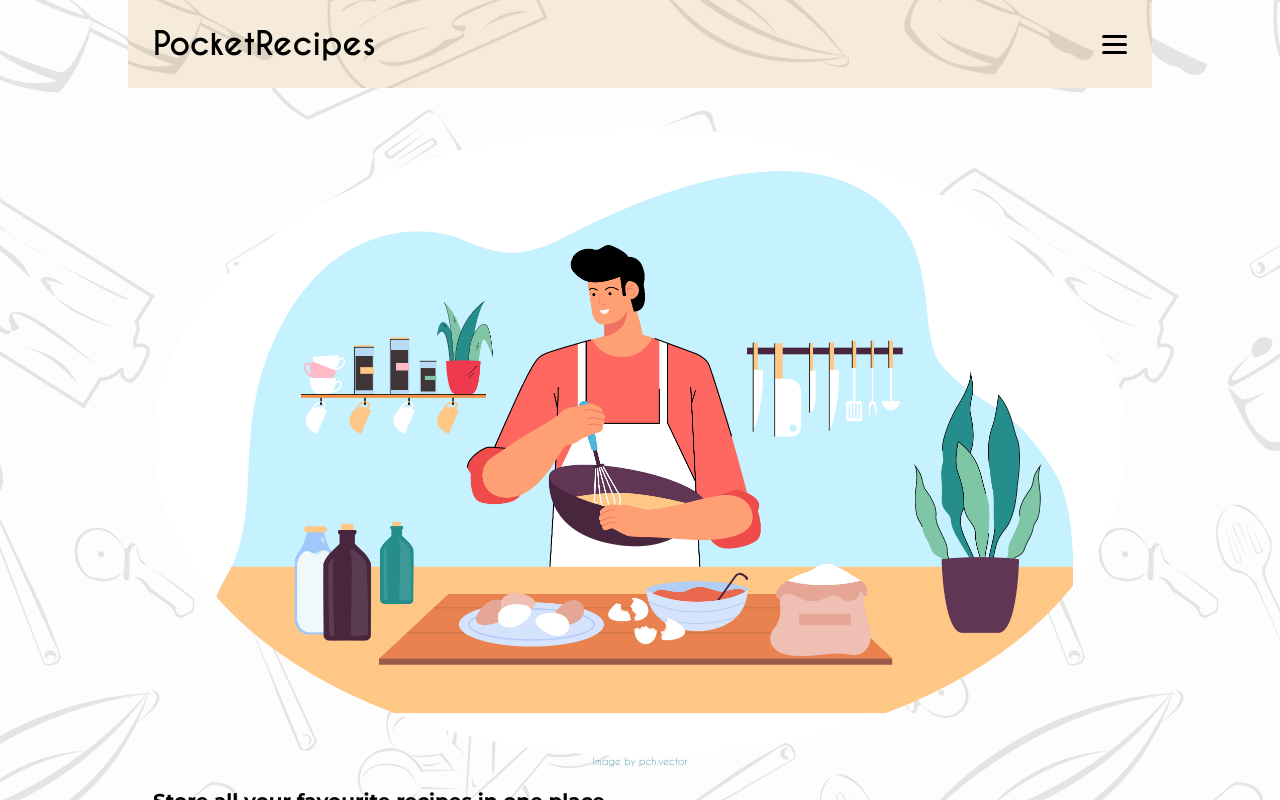
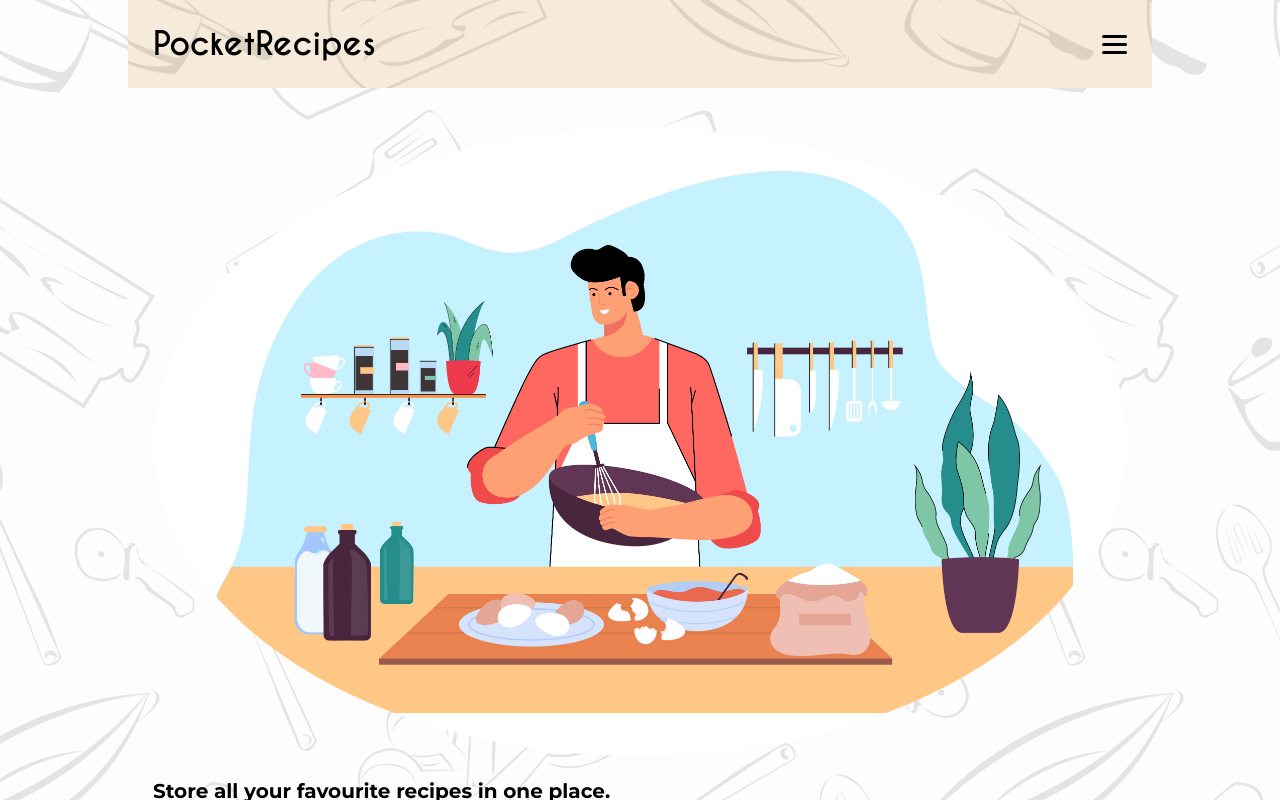
Before and after one commit to zhva/PocketRecipes, a React (Create React App) app: page / in a window 1280 px wide. Shown: the top 800 px of the page. Built offline with nearby package versions, Linux system fonts and the light colour scheme; no server answers; the HTML template or start-up script is replaced by a standard one.

Commit message:
deletes commented code

```diff
--- a/src/components/application/StartingPage.jsx
+++ b/src/components/application/StartingPage.jsx
@@ -1,25 +1,19 @@
 import React from 'react'
-// import { WelcomeHeadline } from '../generic/WelcomeHeadline'
 import { SubHeadline } from '../generic/SubHeadline'
 import { InfoText } from '../generic/InfoText'
 import { Button } from '../generic/Button'
 import { useNavigate } from 'react-router-dom'
 import imgSrc from '../../images/home-img.jpg'
-// import { SignOutButton } from '../generic/SignoutButton'
-// import { useAuthState } from 'react-firebase-hooks/auth'
-// import { auth } from '../../firebase'
 
 export const StartingPage = () => {
-  // const [user] = useAuthState(auth)
   const navigate = useNavigate()
   return (
         <div className="starting-page-container">
           <div>
-            {/* <WelcomeHeadline /> */}
             <div className='home-img-container'>
               <div>
                 <img src={imgSrc}></img>
-                <a href="https://www.freepik.com/free-vector/male-chef-mixing-flour-eggs-dough-with-whisk-hands-happy-man-apron-preparing-homemade-sweet-dessert-table-home-kitchen-flat-vector-illustration-pastry-cooking-recipe-concept_22343895.htm#query=cooking&position=4&from_view=search&track=sph#position=4&query=cooking">Image by pch.vector</a>              </div>
+              </div>
             </div>
             <SubHeadline>Store all your favourite recipes in one place.</SubHeadline>
             <InfoText>
@@ -44,10 +38,6 @@ export const StartingPage = () => {
             </InfoText>
             <div className='buttons-container'>
               <Button type='button' variant='primary' onClick={() => navigate('/feed')}>Get Started</Button>
-              {/* { user
-                ? <SignOutButton></SignOutButton>
-                : <Button type='button' onClick={() => navigate('/signup')}>Create account</Button>
-              } */}
             </div>
             </div>
         </div>
```
